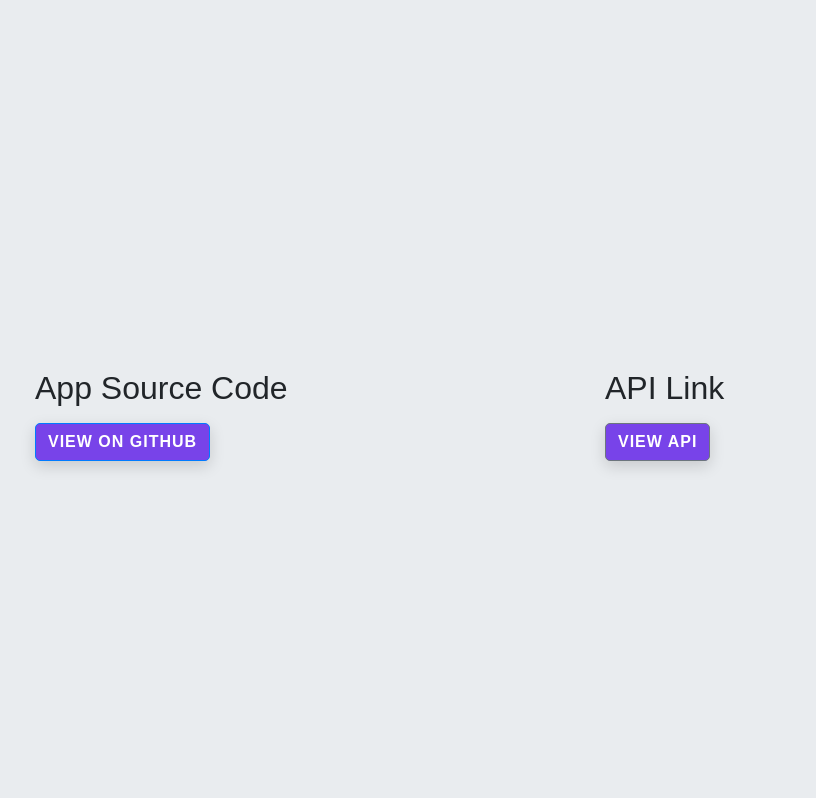
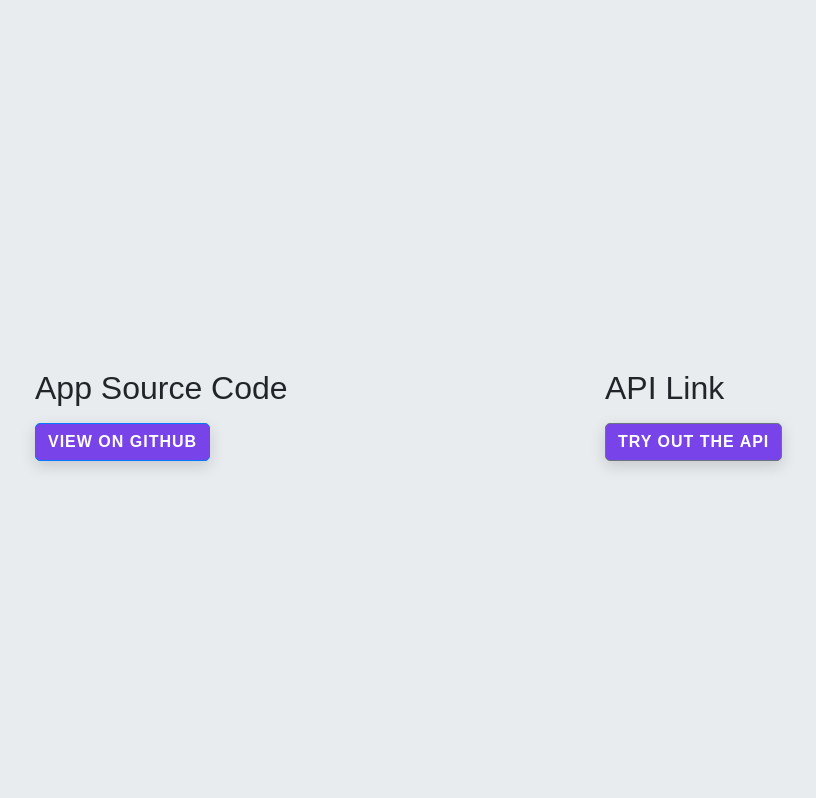
Before and after one commit to naeimsalib/MorseCodeAPP, a Flask app: page / in a window 1280 px wide. Shown: the part 2457-3255 px from the top of the page, without its empty margins (50-866 px from the left). Run offline with Flask 3, Linux system fonts and the light colour scheme; some libraries are stand-ins or nearby versions.

Commit message:
Update index.html
Updated github link to source code of app

```diff
--- a/templates/index.html
+++ b/templates/index.html
@@ -148,14 +148,14 @@
             <div class="row">
                 <div class="col-md-6 mb-3">
                     <h2>App Source Code</h2>
-                    <a href="https://github.com/yourusername/your-repo" class="btn btn-primary mt-2" target="_blank">
+                    <a href="https://github.com/naeimsalib/translationwebapp" class="btn btn-primary mt-2" target="_blank">
                         <i class="fab fa-github"></i> View on GitHub
                     </a>
                 </div>
                 <div class="col-md-6 mb-3">
                     <h2>API Link</h2>
                     <a href="https://rapidapi.com/naeimsalib/api/mores-code-translator" class="btn btn-secondary mt-2" target="_blank">
-                        <i class="fas fa-external-link-alt"></i> View API
+                        <i class="fas fa-external-link-alt"></i> Try out the API
                     </a>
                 </div>
             </div>
```
